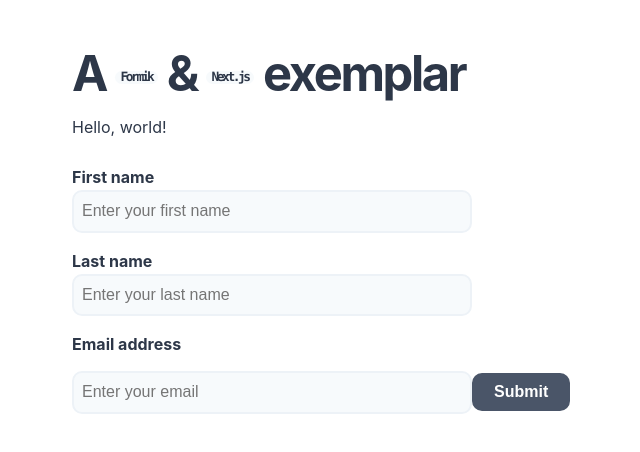
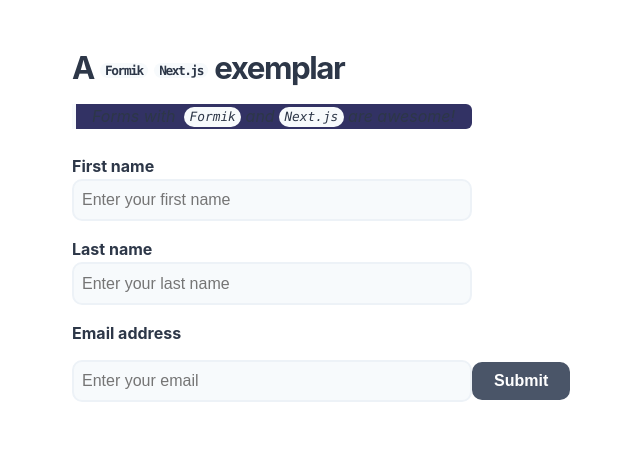
Before and after one commit to thinkjrs/js-playpin, a Next.js app in the folder examples/formik-next.js/: page / in a window 1280 px wide. Shown: the top 452 px of the page, without its empty margins (8-648 px from the left). Built offline with nearby package versions, Linux system fonts and the light colour scheme.

Commit message:
cleanup demo form markup

```diff
--- a/examples/formik-next.js/pages/index.js
+++ b/examples/formik-next.js/pages/index.js
@@ -9,8 +9,13 @@ function Index() {
         <title>Formik-Next.js Tutorial</title>
         <meta name="viewport" content="initial-scale=1.0, width=device-width" />
       </Head>
-      <h1>A <code>Formik</code> & <code>Next.js</code> exemplar</h1>
-      <p>Hello, world!</p>
+      <h3>A <code>Formik</code> <code>Next.js</code> exemplar</h3>
+      <blockquote>
+        <em>Forms with
+          &nbsp;<code>Formik</code> and <code>Next.js</code>
+          &nbsp;are awesome!
+        </em>
+      </blockquote>
       <SignupForm />
     </div>
   );
```
